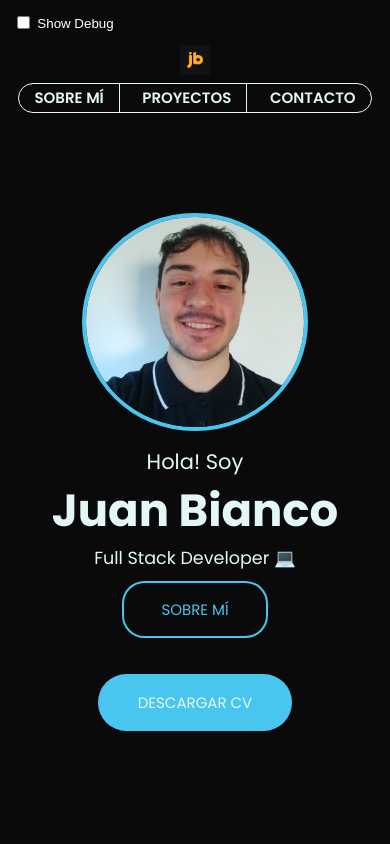
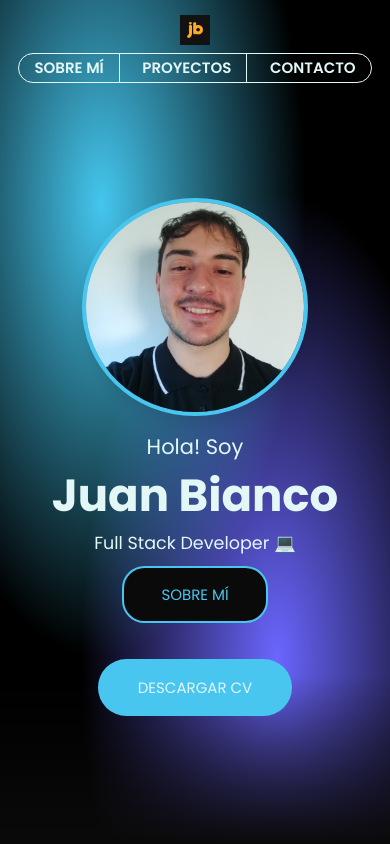
Before and after one commit to juanib12/portfolio, a React (Create React App) app: page / in a window 390 px wide. Shown: the top 844 px of the page. Built offline with nearby package versions, Linux system fonts and the light colour scheme.

Commit message:
add styles

```diff
--- a/public/index.html
+++ b/public/index.html
@@ -11,7 +11,7 @@
   <link rel="preconnect" href="https://fonts.googleapis.com">
   <link rel="preconnect" href="https://fonts.gstatic.com" crossorigin>
   <link href="https://fonts.googleapis.com/css2?family=Asap:wght@400;500;600;700&display=swap" rel="stylesheet">
-  <link rel="apple-touch-icon" href="%PUBLIC_URL%/logo192.png" />
+
   <!--
       manifest.json provides metadata used when your web app is installed on a
       user's mobile device or desktop. See https://developers.google.com/web/fundamentals/web-app-manifest/
--- a/src/App.css
+++ b/src/App.css
@@ -68,7 +68,6 @@ html {
 }
 
 body {
-  margin: var(--header-height) 0 0 0;
   font-family: var(--body-font);
   font-size: var(--normal-font-size);
   color: #E3F7F7;
@@ -99,6 +98,19 @@ img {
   display: block;
 }
 
+.background {
+  position: absolute;
+  top: 0;
+  left: 0;
+  bottom: 0;
+  right: 0;
+  z-index: -1;
+  height: 100vh;
+  background-color: hsla(0, 0%, 0%, 1);
+  background-image: radial-gradient(at 26% 24%, hsla(194, 83%, 60%, 1) 0px, transparent 50%), radial-gradient(at 71% 78%, hsla(242, 100%, 70%, 1) 0px, transparent 50%);
+  mask-image: linear-gradient(black 80%, transparent);
+}
+
 /*===== LAYOUT =====*/
 .bd-grid {
   /* max-width: 1280px; */
@@ -113,9 +125,9 @@ img {
   top: 0;
   left: 0;
   z-index: 900;
+  transition: all 0.5s ease;
+}
 
-  background-color: #000;
-}
 
 .projects {
   padding: 0 2em;
@@ -650,7 +662,7 @@ img {
 .education-data{
   display: flex;
   flex-direction: column;
-  align-items: start;
+  align-items: flex-start;
   justify-content: left;
   margin-bottom: 5em;
 
@@ -674,7 +686,7 @@ img {
 .ed-card-container{
   display: flex;
   flex-direction: row;
-  align-items: start;
+  align-items: flex-start;
   justify-content: left;
   width: 100%;
   margin-top: 15px;
@@ -1025,10 +1037,6 @@ aside p {
     gap: 0.5em;
   }
 
-  .nav__list .nav__item {
-
-  }
-
   .nav__link {
     padding: 0 1em;
   }
@@ -1045,7 +1053,8 @@ aside p {
 
   .l-header {
     background-color: unset;
-    position: relative;
+    position: sticky;
+    padding: 1em 0;
   }
 
   .cv {
--- a/src/components/Header.js
+++ b/src/components/Header.js
@@ -10,6 +10,7 @@ const Header = () => {
     projects: '',
     contact: ''
   })
+  const [style, setStyle] = useState("")
 
   const onClick = (name) => {
     setActive({
@@ -17,8 +18,18 @@ const Header = () => {
     });
   }
 
+  const onScroll = () => {
+    if((window.scrollY === 0)) {
+      setStyle("transparent");
+    } else {
+      setStyle("#000");
+    }
+  }
+
+  window.addEventListener('scroll', onScroll)
+
   return (
-    <header className="l-header">
+    <header className="l-header" style={{background: style}}>
       <nav className="nav bd-grid">
         <div>
           <Link to="/" className="nav__logo" onClick={((e) => onClick(''))}>
@@ -28,7 +39,7 @@ const Header = () => {
 
         <ul className="nav__list">
           <li className="nav__item">
-            {location.pathname != "/" ? (
+            {location.pathname !== "/" ? (
               <Link to="/" className={`nav__link ${active.about}`} onClick={((e) => onClick('about'))} >
                 Sobre m&iacute;
               </Link>
--- a/src/components/Home.js
+++ b/src/components/Home.js
@@ -3,6 +3,8 @@ import Profile from '../images/juani2.jpg'
 
 const Home = () => {
   return (
+    <>
+      <div className="background"></div>
       <section className="bd-grid">
         <div className="home">
           <div style={{width: '15em'}}>
@@ -26,6 +28,7 @@ const Home = () => {
           </div>
         </div>
       </section>
+    </>
   );
 };
 
--- a/src/components/Lenguages.js
+++ b/src/components/Lenguages.js
@@ -18,7 +18,6 @@ import csharp from '../images/csharp.png'
 const Lenguagues = () => {
   return (
     <section className=" lenguagues">
-      <input type="checkbox" id="debug" />
 
       <div className="lenguagues_title">
         <h2>
```
Lines whose indentation alone changed are shown as unchanged.
